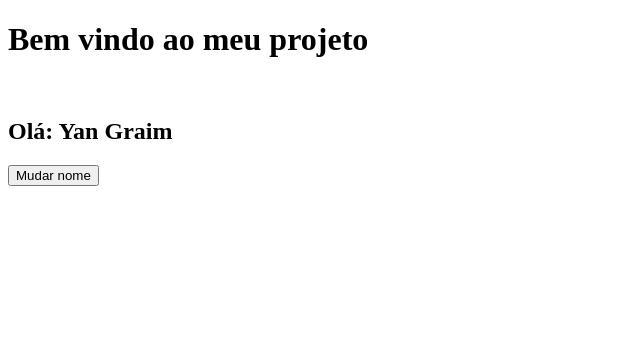
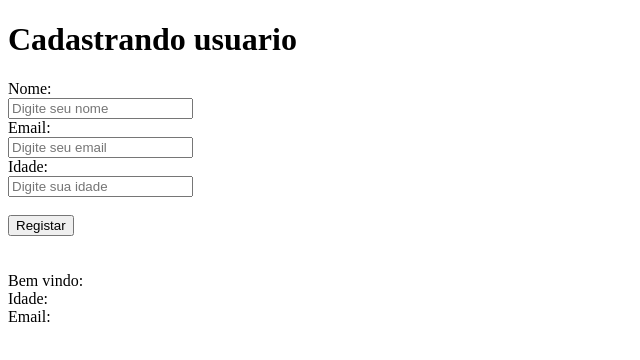
Before and after one commit to YanGraim/aprendendo-react, a React (Create React App) app: page / in a window 1280 px wide. Shown: the top 360 px of the page, without its empty margins (0-640 px from the left). Built offline with nearby package versions, Linux system fonts and the light colour scheme.

Commit message:
Manipula fomulários

```diff
--- a/src/App.js
+++ b/src/App.js
@@ -1,19 +1,51 @@
 import { useState } from 'react';
-import Nome from './components/Nome';
 
 function App() {
-  const [aluno, setAluno] = useState('Yan Graim')
-  function handleChangeName(nome) {
-    setAluno(nome);
+  const [nome, setNome] = useState('');
+  const [idade, setIdade] = useState('');
+  const [email, setEmail] = useState('');
+
+  const [user, setUser] = useState({});
+
+  function handleRegister(e) {
+    e.preventDefault();
+
+    alert('Usuario registrado!');
+
+    setUser({
+      nome: nome,
+      idade: idade,
+      email: email
+    })
   }
 
   return (
     <div>
-      <h1>Bem vindo ao meu projeto</h1> <br/>
-      <h2>Olá: {aluno}</h2>
-      <button onClick={ () => handleChangeName('Wanessa Niederauer')}>
-        Mudar nome
-      </button>
+      <h1>Cadastrando usuario</h1>
+
+      <form onSubmit={handleRegister}>
+        <label>Nome:</label><br/>
+        <input placeholder="Digite seu nome" value={nome} onChange={(e) => setNome(e.target.value)}/><br/>
+
+        <label>Email:</label><br/>
+        <input placeholder="Digite seu email" value={email} onChange={(e) => setEmail(e.target.value)}/><br/>
+
+        <label>Idade:</label><br/>
+        <input placeholder="Digite sua idade" value={idade} onChange={(e) => setIdade(e.target.value)}/><br/>
+
+        <br/>
+        <button type='submit'>
+          Registar
+        </button>
+      </form>
+
+      <br/> <br/>
+
+      <div>
+        <span>Bem vindo: {user.nome}</span> <br/>
+        <span>Idade: {user.idade}</span> <br/>
+        <span>Email: {user.email}</span> <br/>
+      </div>
     </div>
   );
 }
```
